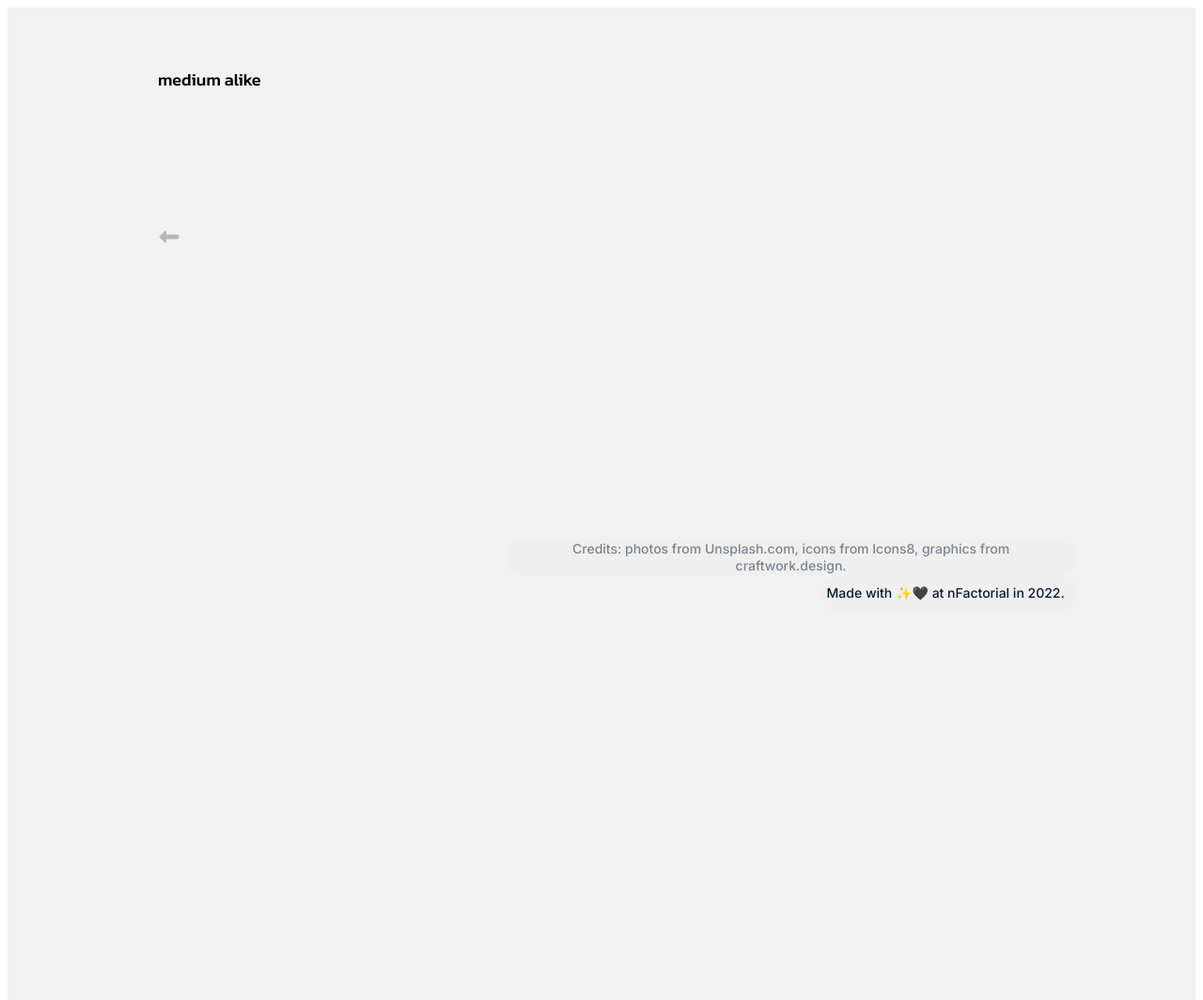
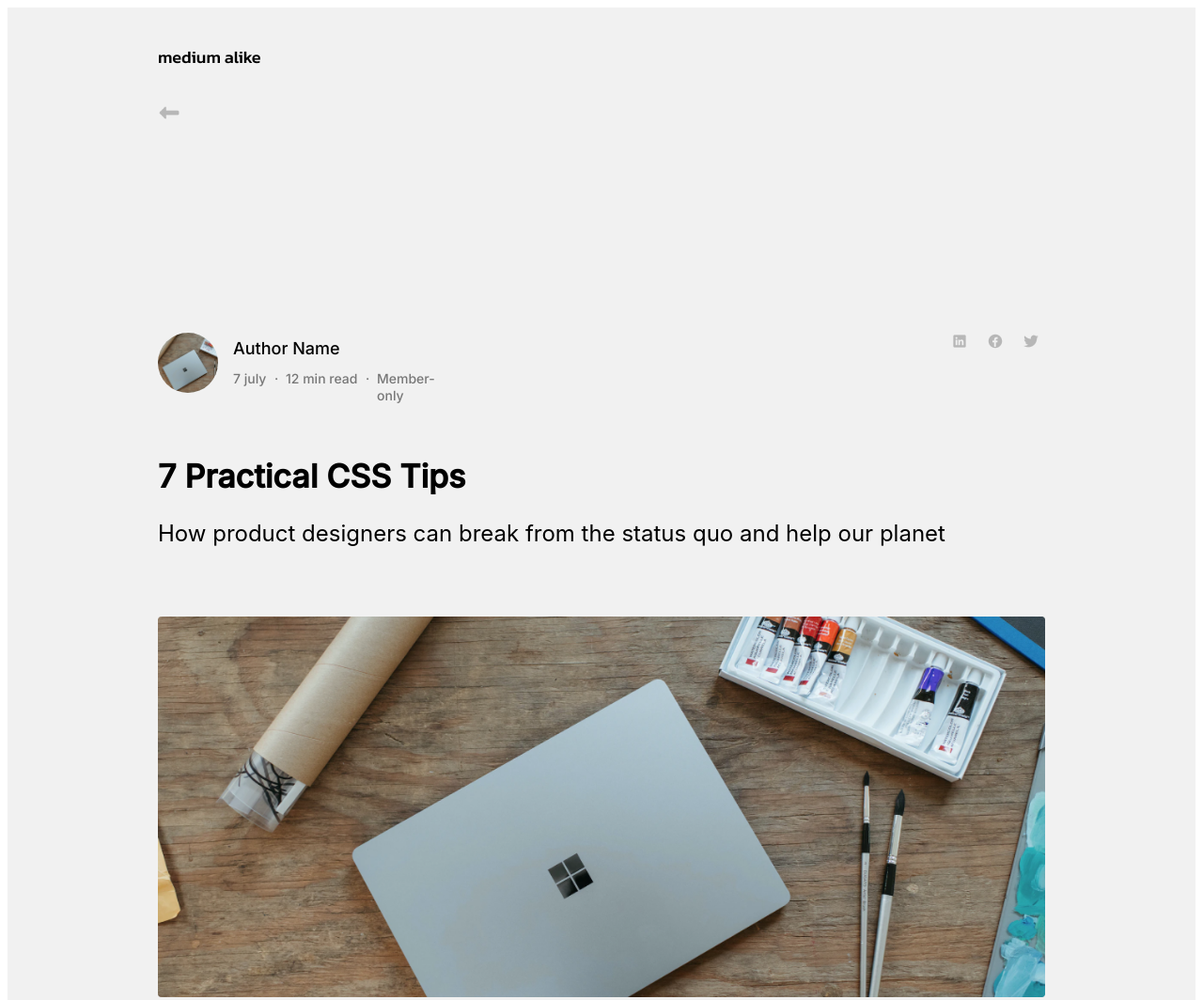
Before and after one commit to damirSh1988/media-as-medium, a plain HTML site: page main.html in a window 1280 px wide. Shown: the top 1064 px of the page at 94% size. Drawn offline with Linux system fonts and the light colour scheme.

Commit message:
change hh.js file

```diff
--- a/hh.js
+++ b/hh.js
@@ -33,7 +33,7 @@ function execute() {
                                       <p class="date">7 july</p>
                                   </div>
                                   <div class="top-text">
-                                      <p class="desk1">7 Practical CSS Tips</p>
+                                      <p class="desk1"></p>
                                       <p class="desk2">You not only learn more Python by implementing what you already know but, in the end, you can see how all your hard work pays off.</p>
                                   </div>
                               </div>
@@ -58,10 +58,11 @@ function execute() {
 
     const articles = document.getElementById('newslist');
 
-    data.results.forEach((item) => {
+    data.results.forEach((item, index) => {
     let newArticle = article.replace('class="desk1">', `class="desk1">${item.title}`);
         newArticle = newArticle.replace('class="desk2">', `class="desk2">${item.abstract}`);
         newArticle = newArticle.replace('img src="" alt="logo">', `img src="${item.multimedia[0].url}" alt="logo">`)
+
     articles.innerHTML += newArticle;
 })
     })
--- a/main.css
+++ b/main.css
@@ -1,5 +1,6 @@
 @import url('https://fonts.googleapis.com/css2?family=Kanit:wght@500;700&display=swap');
 @import url('https://fonts.googleapis.com/css2?family=Inter:wght@500&display=swap');
+
 
 .new-list{
     position: relative;
@@ -25,7 +26,7 @@
     display: flex;
     flex-direction: row;
     align-items: center;
-    padding: 24px 160px;
+    padding: 0px 160px;
     gap: 752px;
 
     width: 100%;
@@ -59,10 +60,10 @@
     display: flex;
     flex-direction: row;
     align-items: center;
-    padding: 50px 160px;
+    padding: 0px 160px;
     gap: 752px;
     width: 100%;
-    height: 248px;
+    height: 180px;
 }
 
 .header-2-logo{
@@ -196,3 +197,240 @@
     color: #081E34;
 
 }
+
+.news-fill{
+    box-sizing: border-box;
+    display: flex;
+    flex-direction: column;
+    align-items: flex-start;
+    padding: 96px 160px 36px;
+    gap: 100px;
+    width: 100%;
+    height: 1718px;
+
+    border-bottom: 1px solid rgba(0, 0, 0, 0.2);
+}
+
+.left{
+    display: flex;
+    flex-direction: column;
+    align-items: flex-start;
+    padding: 0px;
+    gap: 70px;
+
+    width: 100%;
+    height: 1586px;
+}
+
+.frame-23{
+    display: flex;
+    flex-direction: row;
+    align-items: flex-start;
+    padding: 0px;
+    justify-content: space-between;
+    width: 100%;
+    height: 64px;
+}
+
+.infotop{
+    display: flex;
+    flex-direction: row;
+    align-items: center;
+    padding: 0px;
+    gap: 16px;
+
+    width: 25%;
+    height: 64px;
+}
+
+.infotop img{
+    width: 64px;
+    height: 64px;
+    border-radius: 100%;
+}
+
+.info{
+    display: flex;
+    flex-direction: column;
+    align-items: flex-start;
+    padding: 0px;
+    gap: 12px;
+
+    width: 243px;
+    height: 52px;
+}
+
+.author{
+    width: 124px;
+    height: 22px;
+    font-family: 'Inter';
+    font-style: normal;
+    font-weight: 500;
+    font-size: 18px;
+    line-height: 22px;
+    color: #000000;
+    margin: 0px;
+}
+
+.info-info{
+    display: flex;
+    flex-direction: row;
+    align-items: flex-start;
+    padding: 0px;
+    gap: 4px;
+
+    width: 100%;
+    height: 18px;
+
+}
+
+.date{
+    width: 36px;
+    height: 18px;
+    font-family: 'Inter';
+    font-style: normal;
+    font-weight: 500;
+    font-size: 14px;
+    line-height: 18px;
+    color: #000000;
+    opacity: 0.5;
+    margin: 0px;
+}
+
+.delimetr{
+    width: 12px;
+    height: 18px;
+    font-family: 'Inter';
+    font-style: normal;
+    font-weight: 500;
+    font-size: 14px;
+    line-height: 18px;
+    text-align: center;
+    color: #000000;
+    opacity: 0.5;
+    margin: 0px;
+}
+
+.read {
+    width: 77px;
+    height: 18px;
+    font-family: 'Inter';
+    font-style: normal;
+    font-weight: 500;
+    font-size: 14px;
+    line-height: 18px;
+    color: #000000;
+    opacity: 0.5;
+    margin: 0px;
+}
+
+.member{
+    width: 90px;
+    height: 18px;
+    font-family: 'Inter';
+    font-style: normal;
+    font-weight: 500;
+    font-size: 14px;
+    line-height: 18px;
+    color: #000000;
+    opacity: 0.5;
+    margin: 0px;
+}
+
+.logo{
+    display: flex;
+    flex-direction: row;
+    align-items: flex-start;
+    padding: 0px;
+    gap: 10px;
+
+    width: 100px;
+    height: 24px;
+}
+
+.actions{
+    display: flex;
+    flex-direction: row;
+    align-items: flex-start;
+    padding: 0px;
+    gap: 14px;
+
+    width: 100px;
+    height: 24px;
+}
+
+.icon{
+    width: 24px;
+    height: 24px;
+}
+
+.text-1{
+    display: flex;
+    flex-direction: column;
+    align-items: flex-start;
+    padding: 0px;
+    gap: 24px;
+
+    width: 100%;
+    height: 98px;
+}
+
+.description-1{
+    width: 100%x;
+    height: 38px;
+    font-family: 'Inter';
+    font-style: normal;
+    font-weight: 700;
+    font-size: 34px;
+    line-height: 38px;
+    display: flex;
+    align-items: center;
+    color: #000000;
+    margin: 0px;
+}
+
+.description-2{
+    width: 1120px;
+    height: 36px;
+    font-family: 'SF Pro Display';
+    font-style: normal;
+    font-weight: 400;
+    font-size: 24px;
+    line-height: 36px;
+    display: flex;
+    align-items: center;
+    color: #000000;
+    margin: 0px;
+
+}
+
+#img2{
+    width: 100%;
+    height: auto;
+}
+
+.description-3{
+    width: 100%;
+    height: auto;
+    font-family: 'Inter';
+    font-style: normal;
+    font-weight: 700;
+    font-size: 24px;
+    line-height: 28px;
+    display: flex;
+    align-items: center;
+    color: #000000;
+}
+
+.description-4{
+    width: 100%;
+    height: auto;
+    font-family: 'Inter';
+    font-style: normal;
+    font-weight: 400;
+    font-size: 24px;
+    line-height: 36px;
+    display: flex;
+    align-items: center;
+    color: #000000;
+}
--- a/main.html
+++ b/main.html
@@ -20,41 +20,43 @@
                  <img src="./assets/Left.png" alt="">
             </div>
         </div>
-        <div class="newslist" id="newslist">
-            <!-- <div class="news">
-                <div class="left">
-                    <div class="top">
-                        <div class="info-top">
-                            <img src="./assets/img.png" alt="" id="avatar">
-                            <p class="author">Authors name</p>
-                            <p class="delimetr">in</p>
-                            <p class="topic">Topics name</p>
-                            <p class="delimetr">•</p>
-                            <p class="date">7 july</p>
-                        </div>
-                        <div class="top-text">
-                            <p class="desk1">7 Practical CSS Tips</p>
-                            <p class="desk2">You not only learn more Python by implementing what you already know but, in the end, you can see how all your hard work pays off.</p>
+        <div class="news-fill">
+            <div class="left">
+                <div class="frame-23">
+                    <div class="infotop">
+                        <img src="./assets/img.png" alt="">
+                        <div class="info">
+                            <p class="author">Author Name</p>
+                            <div class="info-info">
+                                <p class="date">7 july</p>
+                                <p class="delimetr">·</p>
+                                <p class="read">12 min read</p>
+                                <p class="delimetr">·</p>
+                                <p class="member">Member-only</p>
+                            </div>
                         </div>
                     </div>
-                    <div class="info-bottom">
-                        <div class="info">
-                            <button class="info-btn">
-                                <p id="btn-text">Java Script</p>
-                            </button>
-                            <p class="read">12 min read</p>
-                            <p class="delimetr">·</p>
-                            <p class="sel">Selected for you</p>
-                        </div>
+                    <div class="logo">
                         <div class="actions">
-                            <div class="icon"></div>
-                            <div class="icon"></div>
-                            <div class="icon"></div>
+                            <div class="icon"> <img src="./assets/LinkedIn.png" alt=""></div>
+                            <div class="icon"> <img src="./assets/Facebook Circled.png" alt=""></div>
+                            <div class="icon"> <img src="./assets/Twitter (1).png" alt=""></div>
                         </div>
                     </div>
                 </div>
-                <img src="./assets/img.png" alt="logo">
-            </div> -->
+                <div class="text-1">
+                    <p class="description-1">7 Practical CSS Tips</p>
+                    <p class="description-2">How product designers can break from the status quo and help our planet</p>
+                </div>
+                <img src="./assets/Img-2.png" alt="" id="img2">
+                <div class="text-2">
+                    <p class="description-3">Subheader</p>
+                    <p class="description-4">How long are you awake in the morning before you go online? Perhaps it’s while you’re still lying in bed, using a news feed or social media as the needed stimulant to push you out from under the covers. Or maybe you wait to open your device until after a warm shower and cup of coffee. If you use sleep tracking apps, you might say you never signed off in the first place.
+                        And, like millions of others during the pandemic, the internet is probably what enabled you to stay in touch with family, or complete entire years of work and/or school remotely. If this sounds familiar, then you live in a part of the world where an internet connection now counts as an essential utility — one that’s as easy to take for granted as the natural gas heating your shower water or the electricity powering your coffee maker.
+                        But if you think we’re hyperconnected today, just wait. Globally, just over 55% of today’s households have an internet connection. This gap between the internet haves and have-nots is referred to as the digital divide, and access is skewed toward richer nations. The gap is projected to close in the next decade as billions of homes connect to the internet for the first time and by 2030 it’s estimated that the technology industry could account for 20% of the global electricity demand. This presents a troublesome dichotomy. On one hand, it supports livelihoods, educations, and bolsters the global economy; on the other hand, the increased usage of the apps, websites, and services that we build will place an even greater strain on our already-overloaded power grids.</p>
+                </div>
+                <div class="info-bottom"></div>
+            </div>
         </div>
         <div class="footer">
             <div class="frame">
```
Also changed, not shown: assets/Facebook Circled.png (added), assets/Img-2.png (added), assets/LinkedIn.png (added), assets/Twitter (1).png (added).
